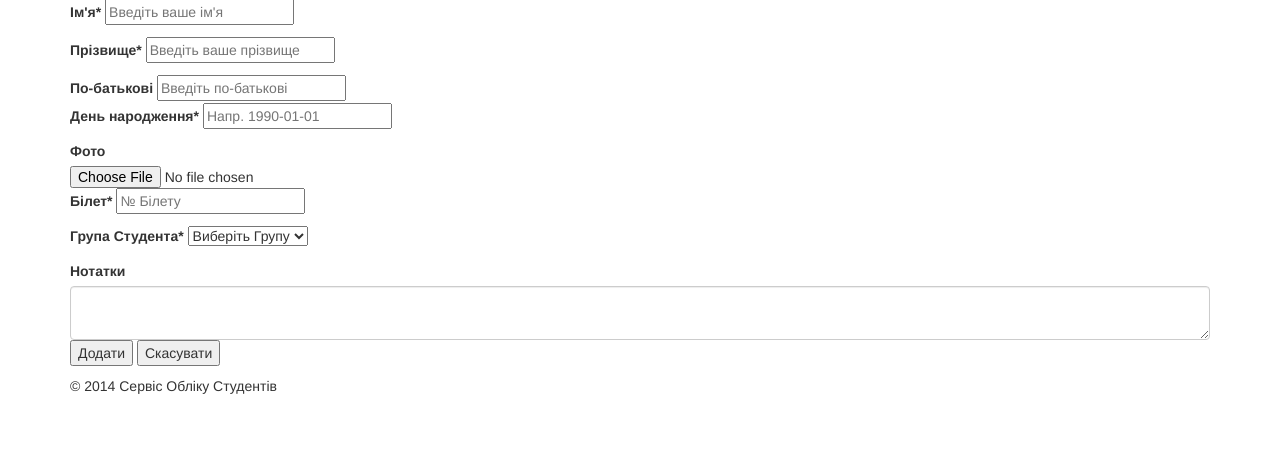
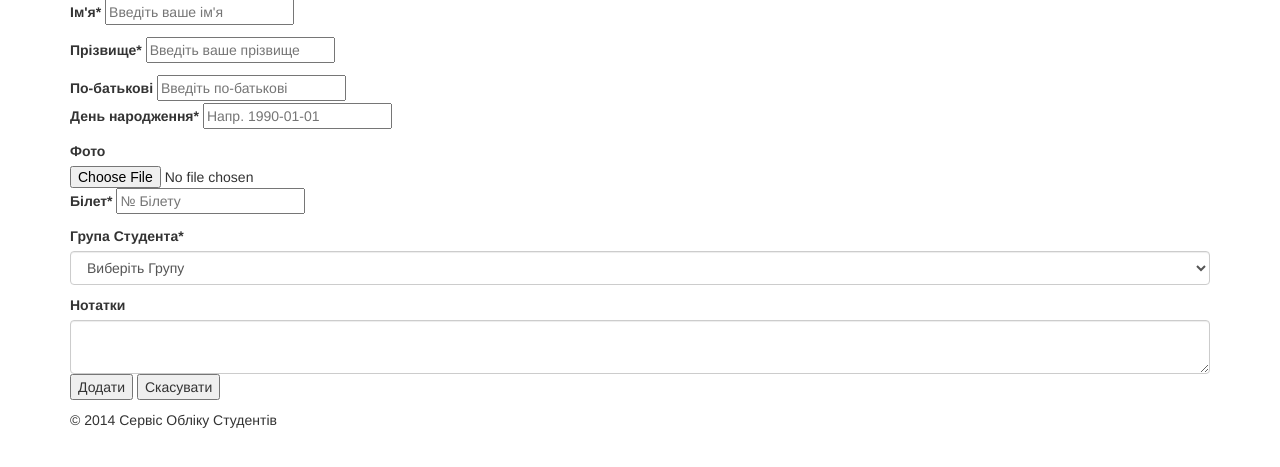
Before and after one commit to curious725/studentsdb_django, a Django app: page /students/add/ in a window 1280 px wide. Shown: the part 176-643 px from the top of the page. Run offline with Django 3.2, Linux system fonts and the light colour scheme; data that the repository does not hold is empty; some libraries are stand-ins or nearby versions.

Commit message:
fix select with bootstrap class

```diff
--- a/studentsdb/studentsdb/students/templates/students/students_add.html
+++ b/studentsdb/studentsdb/students/templates/students/students_add.html
@@ -54,7 +54,7 @@
 
   <div>
     <label for="student_group">Група Студента*</label>
-    <select name="student_group" id="student_group">
+    <select name="student_group" id="student_group" class="form-control">
       <option value="">Виберіть Групу</option>
       {% for group in groups %}
       <option value="{{ group.id }}"
```
